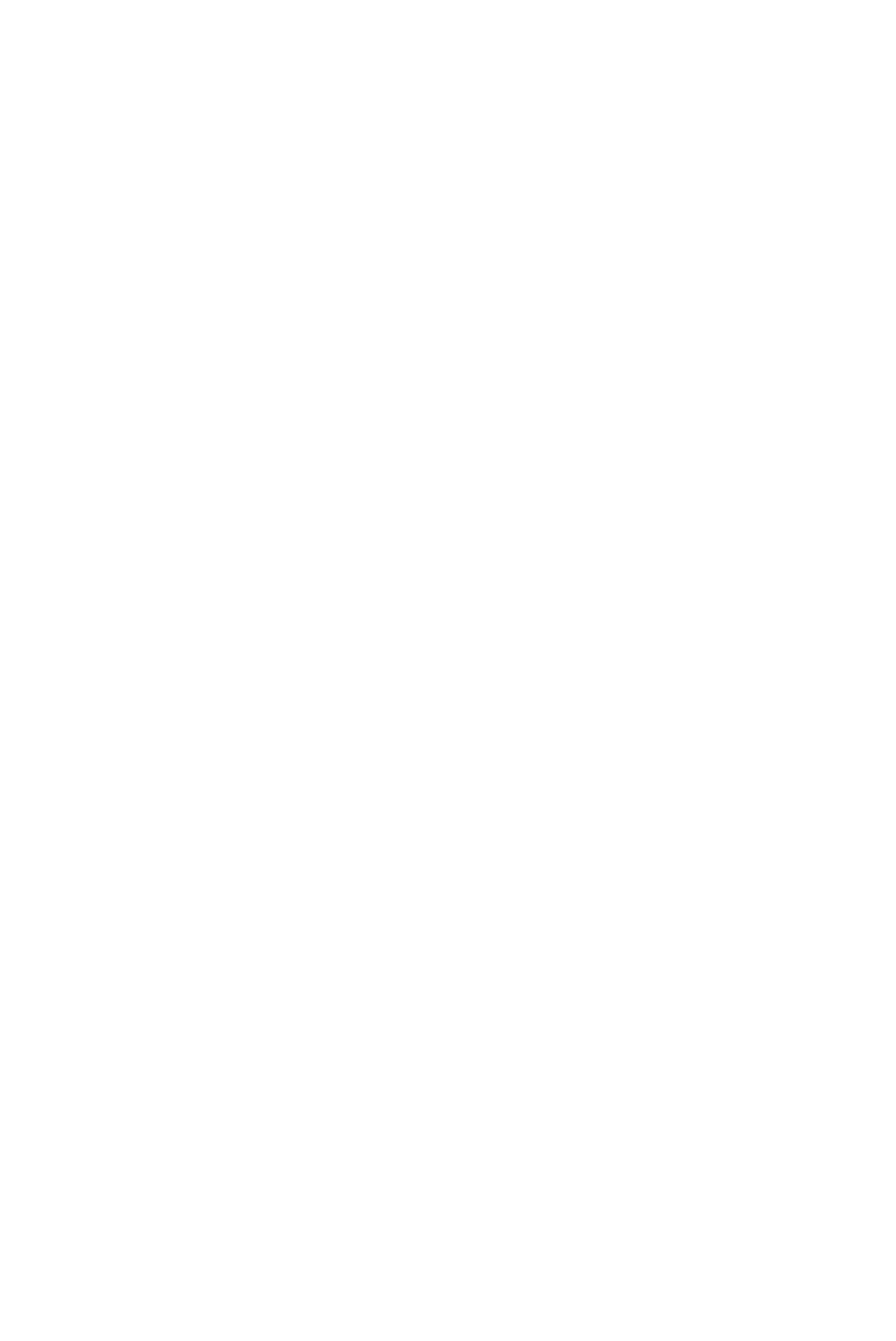
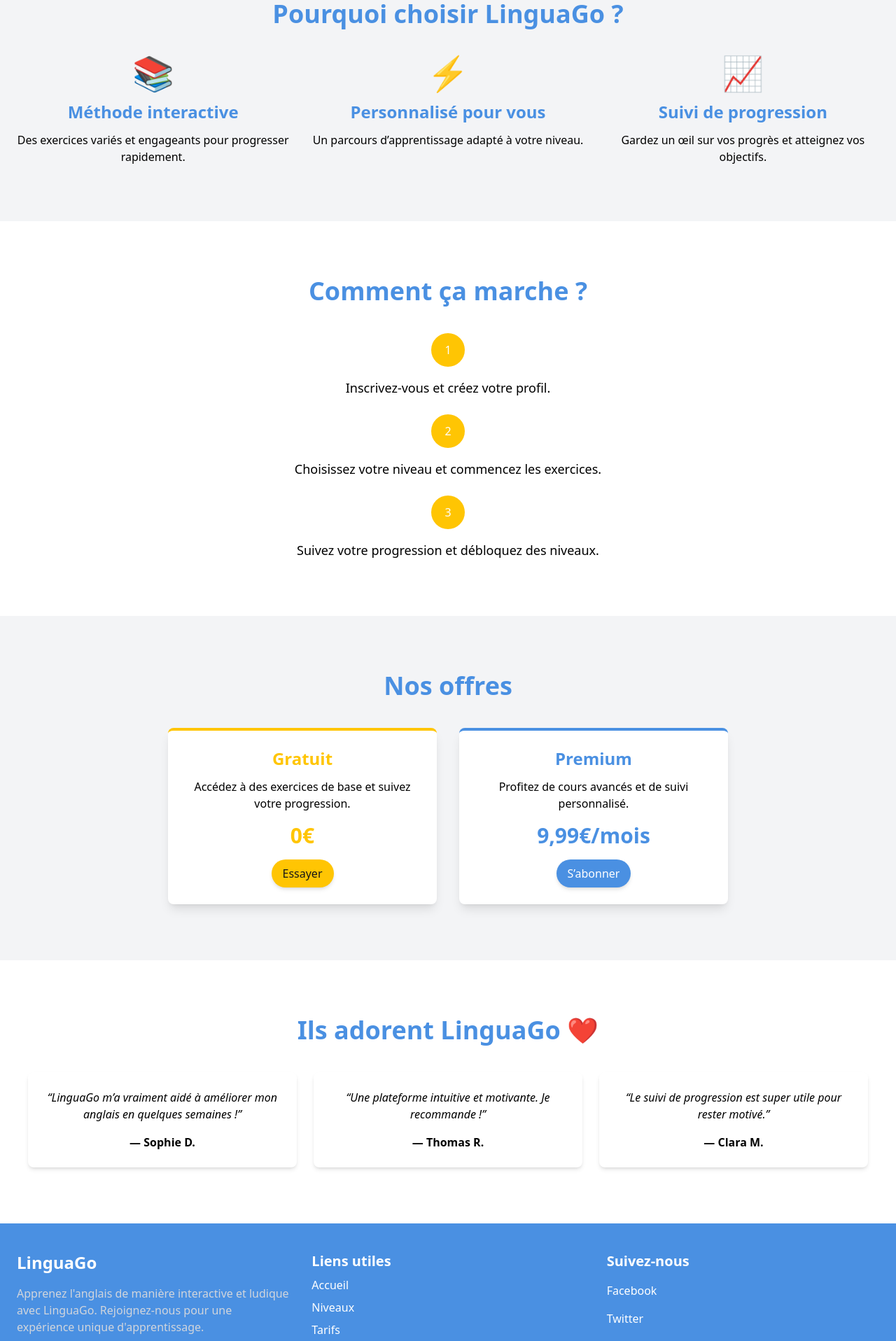
Before and after one commit to LucasBertaud/LinguaGo, a Vue app in the folder client/: page / in a window 1280 px wide. Shown: the part 880-2796 px from the top of the page at 70% size. Before the commit the page ends 800 px from the top, so only its background shows below. Built offline with nearby package versions, Linux system fonts and the light colour scheme.

Commit message:
feat(Home, routes): :sparkles: Add new components and routing for Levels and Exercises, enhance Home page layout

```diff
--- /dev/null
+++ b/client/src/components/ExerciseList.vue
@@ -0,0 +1,24 @@
+<template>
+    <div>
+        <h2 class="text-2xl font-bold">Exercices pour le niveau {{ levelId }}</h2>
+        <ul>
+            <li v-for="exercise in exercises" :key="exercise.id">
+                {{ exercise.name }}
+            </li>
+        </ul>
+    </div>
+</template>
+
+<script setup lang="ts">
+import { ref } from 'vue';
+import { useRoute } from 'vue-router';
+
+const route = useRoute();
+const levelId = route.params.levelId;
+
+const exercises = ref([
+    { id: 1, name: 'Exercice 1' },
+    { id: 2, name: 'Exercice 2' },
+    { id: 3, name: 'Exercice 3' }
+]);
+</script>
--- /dev/null
+++ b/client/src/components/Footer.vue
@@ -0,0 +1,45 @@
+<template>
+    <footer class="bg-primary text-white py-10">
+        <div class="container mx-auto px-6 grid grid-cols-1 md:grid-cols-3 gap-8">
+            <!-- Logo & Description -->
+            <div class="flex flex-col space-y-4">
+                <h2 class="text-2xl font-bold">LinguaGo</h2>
+                <p class="text-gray-300">
+                    Apprenez l'anglais de manière interactive et ludique avec LinguaGo. Rejoignez-nous pour une
+                    expérience unique d'apprentissage.
+                </p>
+            </div>
+
+            <!-- Liens utiles -->
+            <div class="flex flex-col space-y-2">
+                <h3 class="text-xl font-semibold">Liens utiles</h3>
+                <router-link to="/" class="hover:underline">Accueil</router-link>
+                <router-link to="/levels" class="hover:underline">Niveaux</router-link>
+                <router-link to="/pricing" class="hover:underline">Tarifs</router-link>
+                <router-link to="/contact" class="hover:underline">Contact</router-link>
+            </div>
+
+            <!-- Réseaux sociaux -->
+            <div class="flex flex-col space-y-4">
+                <h3 class="text-xl font-semibold">Suivez-nous</h3>
+                <a href="#" class="hover:underline">
+                    Facebook
+                </a>
+                <a href="#" class="hover:underline">
+                    Twitter
+                </a>
+                <a href="#" class="hover:underline">
+                    Instagram
+                </a>
+                <a href="#" class="hover:underline">
+                    LinkedIn
+                </a>
+            </div>
+        </div>
+
+        <!-- Copyright -->
+        <div class="border-t border-gray-600 mt-6 pt-6 text-center">
+            &copy; {{ new Date().getFullYear() }} LinguaGo. Tous droits réservés.
+        </div>
+    </footer>
+</template>
--- /dev/null
+++ b/client/src/components/Home/Hero.vue
@@ -0,0 +1,15 @@
+<template>
+    <section
+        class="w-full h-screen flex flex-col items-center justify-center text-center bg-gradient-to-b from-primary to-blue-600 text-white px-6">
+        <h1 class="text-6xl font-extrabold leading-tight mb-6">
+            Améliorez votre anglais avec <span class="text-secondary">LinguaGo</span>
+        </h1>
+        <p class="text-lg text-gray-200 mb-8">
+            Une méthode interactive et ludique pour apprendre l’anglais efficacement.
+        </p>
+        <router-link to="/levels"
+            class="bg-secondary text-black font-bold py-3 px-6 rounded-full shadow-md hover:bg-opacity-90 transition duration-300">
+            Commencer maintenant
+        </router-link>
+    </section>
+</template>
--- /dev/null
+++ b/client/src/components/Home/HowItWorks.vue
@@ -0,0 +1,22 @@
+<template>
+    <section class="py-20 px-6 text-center">
+        <h2 class="text-4xl font-bold text-primary text-center mb-10">Comment ça marche ?</h2>
+        <div class="flex flex-col space-y-6 md:w-2/3 mx-auto text-center">
+            <div class="flex flex-col items-center">
+                <div class="w-12 h-12 bg-secondary text-white flex items-center justify-center rounded-full mb-4">1
+                </div>
+                <p class="text-lg">Inscrivez-vous et créez votre profil.</p>
+            </div>
+            <div class="flex flex-col items-center">
+                <div class="w-12 h-12 bg-secondary text-white flex items-center justify-center rounded-full mb-4">2
+                </div>
+                <p class="text-lg">Choisissez votre niveau et commencez les exercices.</p>
+            </div>
+            <div class="flex flex-col items-center">
+                <div class="w-12 h-12 bg-secondary text-white flex items-center justify-center rounded-full mb-4">3
+                </div>
+                <p class="text-lg">Suivez votre progression et débloquez des niveaux.</p>
+            </div>
+        </div>
+    </section>
+</template>
--- /dev/null
+++ b/client/src/components/Home/Offers.vue
@@ -0,0 +1,19 @@
+<template>
+    <section class="py-20 px-6 bg-gray-100 text-center">
+        <h2 class="text-4xl font-bold text-primary mb-10">Nos offres</h2>
+        <div class="flex flex-wrap justify-center gap-8">
+            <div class="max-w-sm bg-white p-6 rounded-lg shadow-lg border-t-4 border-secondary">
+                <h3 class="text-2xl font-bold text-secondary mb-3">Gratuit</h3>
+                <p class="text-text">Accédez à des exercices de base et suivez votre progression.</p>
+                <p class="text-3xl font-bold text-secondary my-4">0€</p>
+                <button class="bg-secondary text-black py-2 px-4 rounded-full shadow-md">Essayer</button>
+            </div>
+            <div class="max-w-sm bg-white p-6 rounded-lg shadow-lg border-t-4 border-primary">
+                <h3 class="text-2xl font-bold text-primary mb-3">Premium</h3>
+                <p class="text-text">Profitez de cours avancés et de suivi personnalisé.</p>
+                <p class="text-3xl font-bold text-primary my-4">9,99€/mois</p>
+                <button class="bg-primary text-white py-2 px-4 rounded-full shadow-md">S’abonner</button>
+            </div>
+        </div>
+    </section>
+</template>
--- /dev/null
+++ b/client/src/components/Home/Testimonials.vue
@@ -0,0 +1,19 @@
+<template>
+    <section class="py-20 text-center px-6">
+        <h2 class="text-4xl font-bold text-primary mb-10">Ils adorent LinguaGo ❤️</h2>
+        <div class="flex flex-wrap justify-center gap-6">
+            <blockquote class="max-w-sm bg-white p-6 rounded-lg shadow-md">
+                <p class="italic">“LinguaGo m’a vraiment aidé à améliorer mon anglais en quelques semaines !”</p>
+                <span class="block mt-4 font-bold">— Sophie D.</span>
+            </blockquote>
+            <blockquote class="max-w-sm bg-white p-6 rounded-lg shadow-md">
+                <p class="italic">“Une plateforme intuitive et motivante. Je recommande !”</p>
+                <span class="block mt-4 font-bold">— Thomas R.</span>
+            </blockquote>
+            <blockquote class="max-w-sm bg-white p-6 rounded-lg shadow-md">
+                <p class="italic">“Le suivi de progression est super utile pour rester motivé.”</p>
+                <span class="block mt-4 font-bold">— Clara M.</span>
+            </blockquote>
+        </div>
+    </section>
+</template>
--- /dev/null
+++ b/client/src/components/Home/WhyChoose.vue
@@ -0,0 +1,22 @@
+<template>
+    <section class="py-20 px-6 text-center bg-gray-100">
+        <h2 class="text-4xl font-bold text-primary mb-10">Pourquoi choisir LinguaGo ?</h2>
+        <div class="grid md:grid-cols-3 gap-8">
+            <div class="flex flex-col items-center text-center">
+                <span class="text-5xl text-secondary mb-4">📚</span>
+                <h3 class="text-2xl font-bold text-primary mb-3">Méthode interactive</h3>
+                <p class="text-text">Des exercices variés et engageants pour progresser rapidement.</p>
+            </div>
+            <div class="flex flex-col items-center text-center">
+                <span class="text-5xl text-secondary mb-4">⚡</span>
+                <h3 class="text-2xl font-bold text-primary mb-3">Personnalisé pour vous</h3>
+                <p class="text-text">Un parcours d’apprentissage adapté à votre niveau.</p>
+            </div>
+            <div class="flex flex-col items-center text-center">
+                <span class="text-5xl text-secondary mb-4">📈</span>
+                <h3 class="text-2xl font-bold text-primary mb-3">Suivi de progression</h3>
+                <p class="text-text">Gardez un œil sur vos progrès et atteignez vos objectifs.</p>
+            </div>
+        </div>
+    </section>
+</template>
--- /dev/null
+++ b/client/src/components/LevelList.vue
@@ -0,0 +1,22 @@
+<template>
+    <div>
+        <h2 class="text-2xl font-bold">Niveaux</h2>
+        <ul>
+            <li v-for="level in levels" :key="level.id">
+                <router-link :to="{ name: 'Exercises', params: { levelId: level.id } }">
+                    {{ level.name }}
+                </router-link>
+            </li>
+        </ul>
+    </div>
+</template>
+
+<script setup lang="ts">
+import { ref } from 'vue';
+
+const levels = ref([
+    { id: 1, name: 'Débutant' },
+    { id: 2, name: 'Intermédiaire' },
+    { id: 3, name: 'Avancé' }
+]);
+</script>
--- a/client/src/routes/routes.ts
+++ b/client/src/routes/routes.ts
@@ -3,6 +3,16 @@ const routes = [
       path: '/',
       name: 'Home',
       component: () => import('../views/Home.vue'),
+    },
+    {
+      path: '/levels',
+      name: 'Levels',
+      component: () => import('../components/LevelList.vue'),
+    },
+    {
+      path: '/levels/:levelId/exercises',
+      name: 'Exercises',
+      component: () => import('../components/ExerciseList.vue'),
     }
   ];
 
--- a/client/src/style.css
+++ b/client/src/style.css
@@ -1 +1,7 @@
 @import "tailwindcss";
+
+@theme {
+    --color-primary: #4a90e2; /* Bleu */
+    --color-secondary: #ffc503; /* Jaune */
+    --color-black: #151818; /* Texte principal */
+}
--- a/client/src/views/Home.vue
+++ b/client/src/views/Home.vue
@@ -1,7 +1,19 @@
 <template>
-  <div>
-    <h1 class="text-3xl text-blue-500 font-bold underline">
-      Welcome to LinguaGo!
-    </h1>
-  </div>
+    <div class="bg-background min-h-screen">
+        <Hero />
+        <WhyChoose />
+        <HowItWorks />
+        <Offers />
+        <Testimonials />
+    </div>
+    <Footer />
 </template>
+
+<script setup lang="ts">
+import Hero from '../components/Home/Hero.vue';
+import WhyChoose from '../components/Home/WhyChoose.vue';
+import HowItWorks from '../components/Home/HowItWorks.vue';
+import Offers from '../components/Home/Offers.vue';
+import Testimonials from '../components/Home/Testimonials.vue';
+import Footer from '../components/Footer.vue';
+</script>
```
